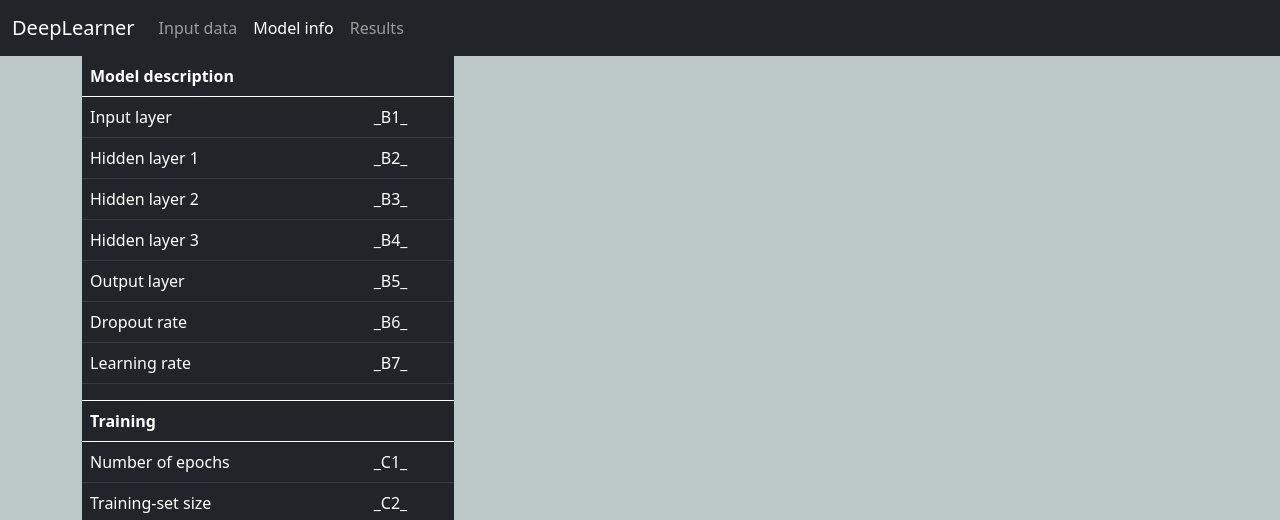
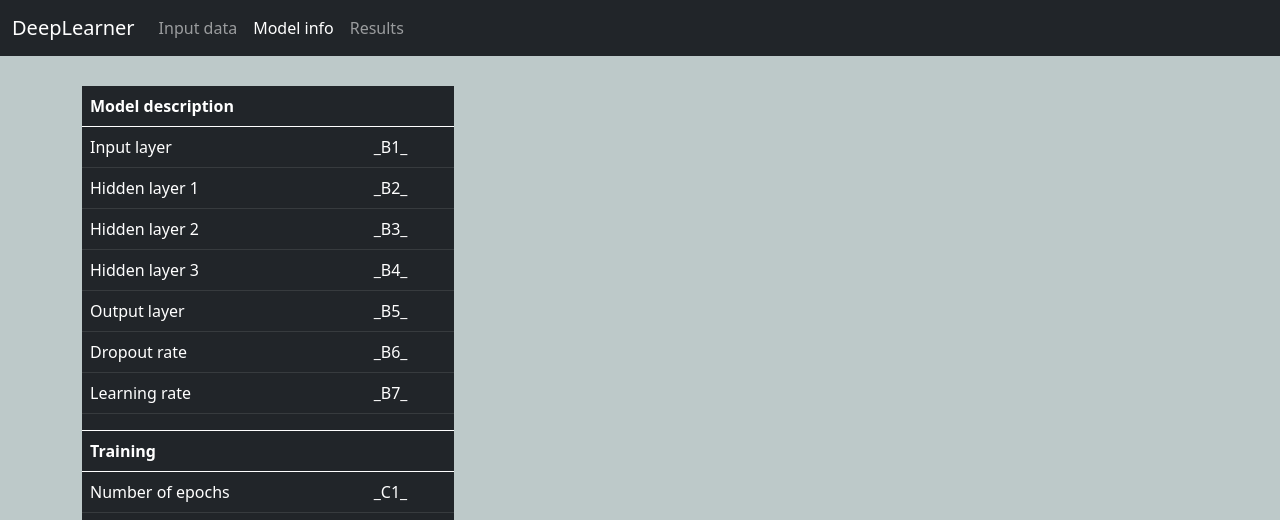
Before and after one commit to GiannosL/DeepLearningPipeline, a Python web app: template source/templates/model.html in a window 1280 px wide. Shown: the top 520 px of the page. Run offline with Jinja, Linux system fonts and the light colour scheme; the template is opened without the code that fills it, so the values that code supplies are empty; grey boxes are pictures that could not be loaded.

Commit message:
added padding from the navbar

```diff
--- a/source/templates/main.html
+++ b/source/templates/main.html
@@ -11,6 +11,10 @@
     <style>
       body {
         background-color: #BDC9C9;
+      }
+
+      .carousel {
+        padding-top: 30px;
       }
     </style>
 
--- a/source/templates/model.html
+++ b/source/templates/model.html
@@ -11,6 +11,10 @@
     <style>
         body {
             background-color: #BDC9C9;
+        }
+
+        .container {
+            padding-top: 30px;
         }
     </style>
 
@@ -66,7 +70,7 @@
             </div>
 
             <div class="col-lg-8 col-md-8">
-                <img src="_TRAINING_CURVE_" class="img-fluid" alt="...">
+                <img src="_TRAINING_CURVE_" class="img-fluid rounded" alt="...">
             </div>
         </div>
 
```
